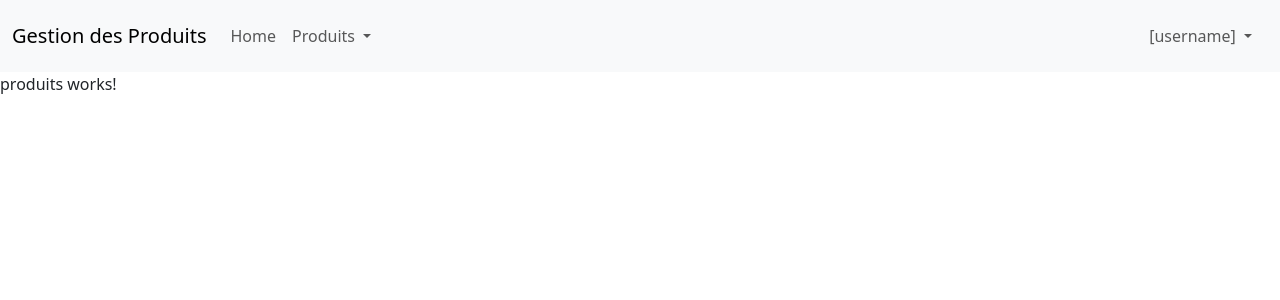
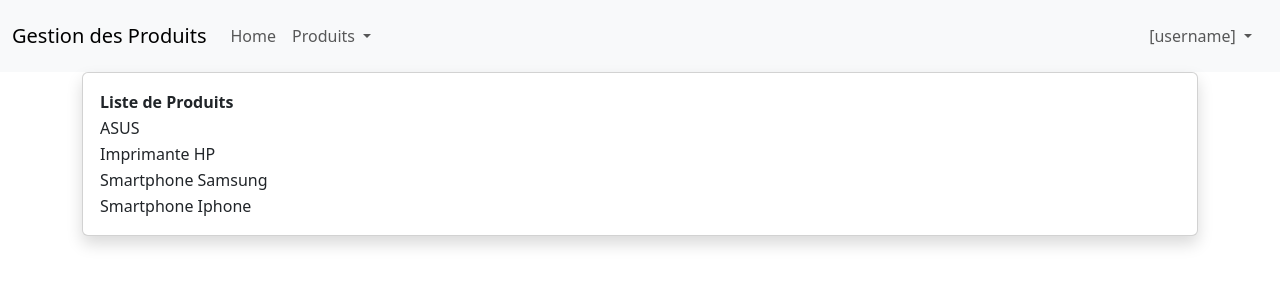
Before and after one commit to SamuelDeb/SamuelDeb-Cours_Udemy_SpringBoot_Angular_Front, an Angular app: page /produits in a window 1280 px wide. Shown: the top 300 px of the page. Built offline with nearby package versions, Linux system fonts and the light colour scheme.

Commit message:
ajout component add-produit et lister les produits front

```diff
--- /dev/null
+++ b/src/app/add-produit/add-produit.html
@@ -0,0 +1 @@
+<p>add-produit works!</p>
--- a/src/app/app.html
+++ b/src/app/app.html
@@ -18,7 +18,7 @@ role="button" data-bs-toggle="dropdown" aria-expanded="false">
 Produits
 </a>
 <ul class="dropdown-menu" aria-labelledby="navbarDropdown">
-<li><a class="dropdown-item" href="#">Ajouter</a></li>
+<li><a class="dropdown-item" routerLink="/add-produit">Ajouter</a></li>
 <li><a class="dropdown-item" href="#">Lister</a></li>
 </ul>
 </li>
--- a/src/app/app.routes.ts
+++ b/src/app/app.routes.ts
@@ -1,7 +1,11 @@
 import { Routes } from '@angular/router';
 import { Produits } from './produits/produits';
+import { AddProduit } from './add-produit/add-produit';
 
 export const routes: Routes = [
-{path: "produits", component : Produits}
+{path: "produits", component : Produits},
+{path: "add-produit", component : AddProduit},
+{path: "", redirectTo: "produits", pathMatch: "full"}
+
 
 ];
--- a/src/app/produits/produits.html
+++ b/src/app/produits/produits.html
@@ -1 +1,21 @@
-<p>produits works!</p>
+<div class="container">
+<div class="card shadow mb-4">
+<div class="card-body">
+<table >
+<thead>
+<tr>
+<th>Liste de Produits</th>
+</tr>
+</thead>
+@for (produit of produits; track produit)
+{
+<tbody>
+<tr>
+<td>{{produit}}</td>
+</tr>
+</tbody>
+}
+</table>
+</div>
+</div>
+</div>
--- a/src/app/produits/produits.ts
+++ b/src/app/produits/produits.ts
@@ -1,12 +1,19 @@
 import { Component } from '@angular/core';
+import { CommonModule } from '@angular/common';
 
 @Component({
   selector: 'app-produits',
   standalone : true,
-  imports: [],
+  imports: [CommonModule],
   templateUrl: './produits.html',
   styleUrl: './produits.css'
 })
 export class Produits {
 
+  produits : string [];
+
+  constructor() {
+    this.produits = ['ASUS', 'Imprimante HP', 'Smartphone Samsung', 'Smartphone Iphone'];
+  }
+
 }
```
Also changed, not shown: src/app/add-produit/add-produit.ts (added, +11 -0 lines), src/app/add-produit/add-produit.css (added), 1 other file (tests, documents, lock files or other folders).
